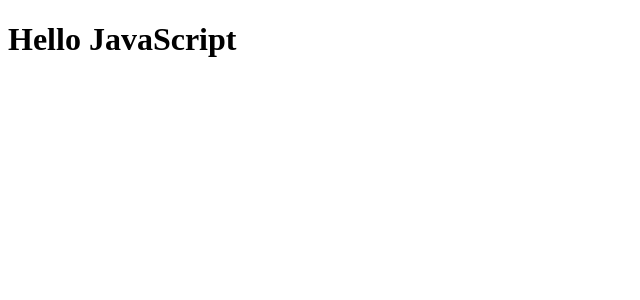
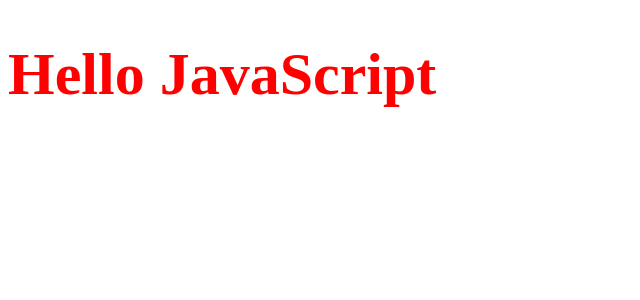
Before and after one commit to pro-masud/react-app-development, a React (Vite) app: page / in a window 1280 px wide. Shown: the top 300 px of the page, without its empty margins (0-640 px from the left). Built offline with nearby package versions, Linux system fonts and the light colour scheme.

Commit message:
react js inline css property writeing complete

```diff
--- a/src/App.jsx
+++ b/src/App.jsx
@@ -1,10 +1,9 @@
 import './App.css'
 function App() {
-
-
+  const headingCss = {color: "red", fontSize: "60px"}
   return (
     <>
-      <h1 className='proMasud'>Hello JavaScript</h1>
+      <h1 style={headingCss}>Hello JavaScript</h1>
     </>
   )
 }
```
